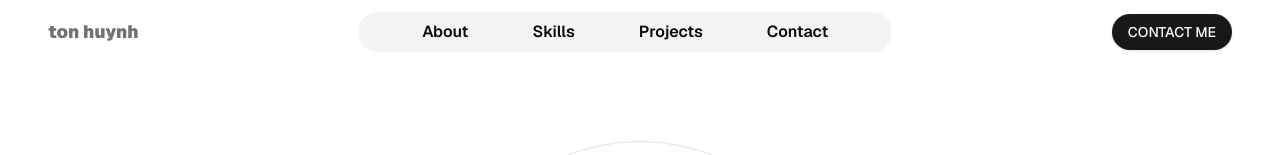
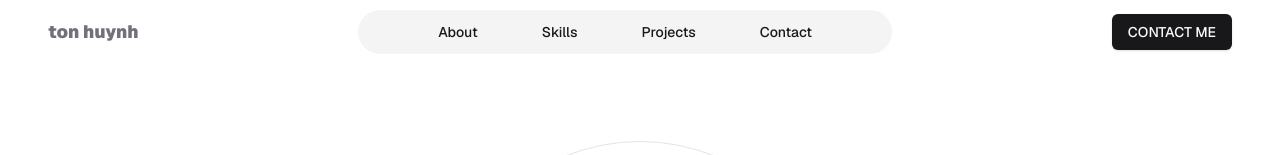
Before and after one commit to thanhtonhuynh/portfolio, a Next.js app: page / in a window 1280 px wide. Shown: the top 155 px of the page. Built offline with nearby package versions, Linux system fonts and the light colour scheme.

Commit message:
add Hero component and refactor header navigation

```diff
--- a/src/app/page.tsx
+++ b/src/app/page.tsx
@@ -1,30 +1,13 @@
 import { About } from "@/components/about/About";
 import { Contact } from "@/components/contact/Contact";
+import { Hero } from "@/components/Hero";
 import { Projects } from "@/components/projects/Projects";
 import { Skills } from "@/components/skills/Skills";
-import Image from "next/image";
 
 export default function Home() {
   return (
     <>
-      {/* Hero */}
-      <div className="relative flex h-full min-h-[calc(100vh-4rem)] flex-col items-center justify-center">
-        <Image
-          src="/ton.png"
-          alt="Ton Huynh's photo"
-          width={400}
-          height={600}
-          className="rounded-full border dark:bg-muted"
-          priority
-        />
-
-        <div className="absolute left-24 top-1/4 -translate-y-1/4">
-          <h1 className="flex flex-col space-y-2 text-6xl font-black">
-            <span>Hello There,</span>
-            <span>I'm Ton Huynh</span>
-          </h1>
-        </div>
-      </div>
+      <Hero />
 
       <About />
 
--- /dev/null
+++ b/src/components/Hero.tsx
@@ -0,0 +1,23 @@
+import Image from "next/image";
+
+export function Hero() {
+  return (
+    <section className="relative flex h-full min-h-[calc(100vh-4rem)] flex-col items-center justify-center">
+      <Image
+        src="/ton.png"
+        alt="Ton Huynh's photo"
+        width={400}
+        height={600}
+        className="rounded-full border dark:bg-muted"
+        priority
+      />
+
+      <div className="absolute left-24 top-1/4 -translate-y-1/4">
+        <h1 className="flex flex-col space-y-2 text-6xl font-black">
+          <span>Hello There,</span>
+          <span>I'm Ton Huynh</span>
+        </h1>
+      </div>
+    </section>
+  );
+}
--- a/src/components/layout/Header.tsx
+++ b/src/components/layout/Header.tsx
@@ -9,24 +9,32 @@ export function Header() {
           ton huynh
         </Link>
 
-        <nav className="rounded-full bg-muted px-16 py-2 text-base font-semibold">
-          <ul className="flex space-x-16">
+        <nav className="rounded-full bg-muted px-16 py-1 text-base font-semibold">
+          <ul className="flex space-x-8">
             <li>
-              <Link href={"/#about"}>About</Link>
+              <Button asChild variant={"link"}>
+                <Link href={"/#about"}>About</Link>
+              </Button>
             </li>
             <li>
-              <Link href={"/#skills"}>Skills</Link>
+              <Button asChild variant={"link"}>
+                <Link href={"/#skills"}>Skills</Link>
+              </Button>
             </li>
             <li>
-              <Link href={"/#projects"}>Projects</Link>
+              <Button asChild variant={"link"}>
+                <Link href={"/#projects"}>Projects</Link>
+              </Button>
             </li>
             <li>
-              <Link href={"/#contact"}>Contact</Link>
+              <Button asChild variant={"link"}>
+                <Link href={"/#contact"}>Contact</Link>
+              </Button>
             </li>
           </ul>
         </nav>
 
-        <Button className="rounded-full">CONTACT ME</Button>
+        <Button className="">CONTACT ME</Button>
       </div>
     </header>
   );
```
